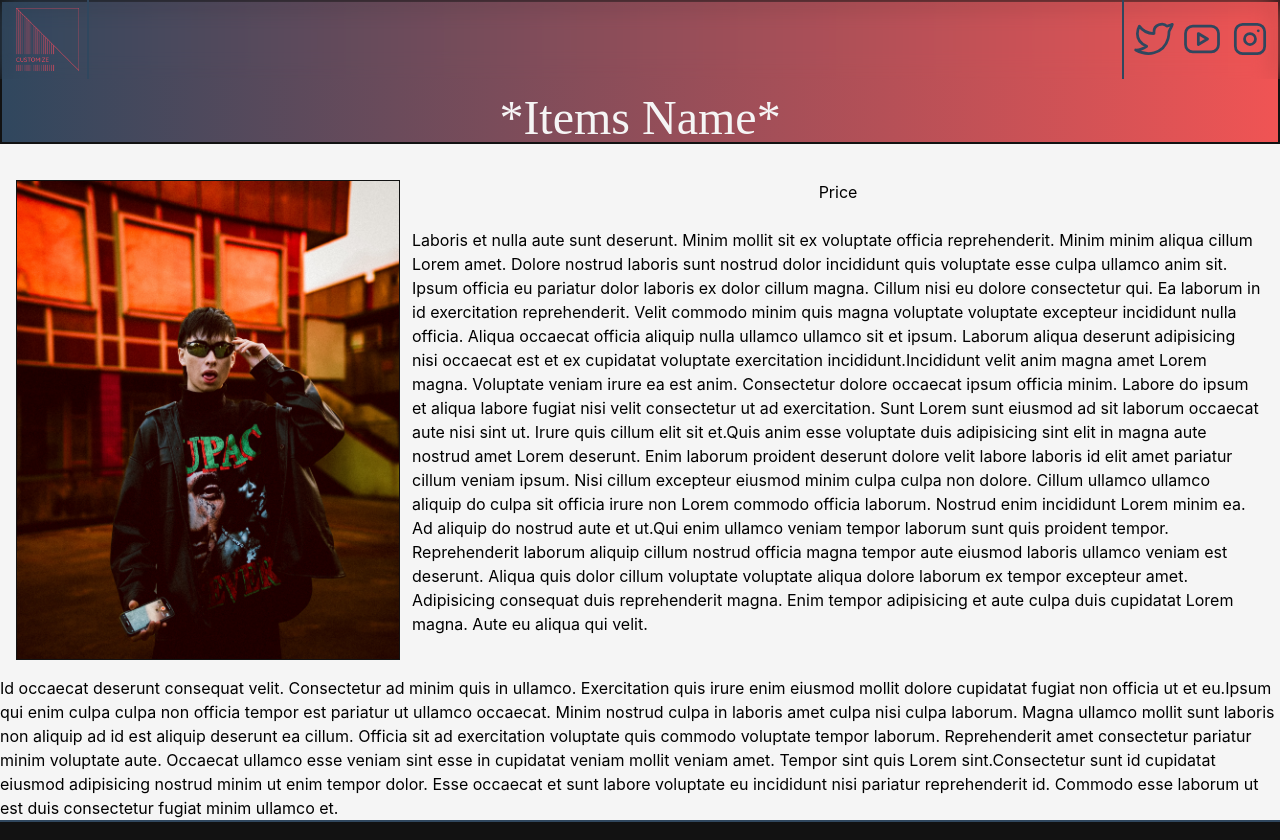
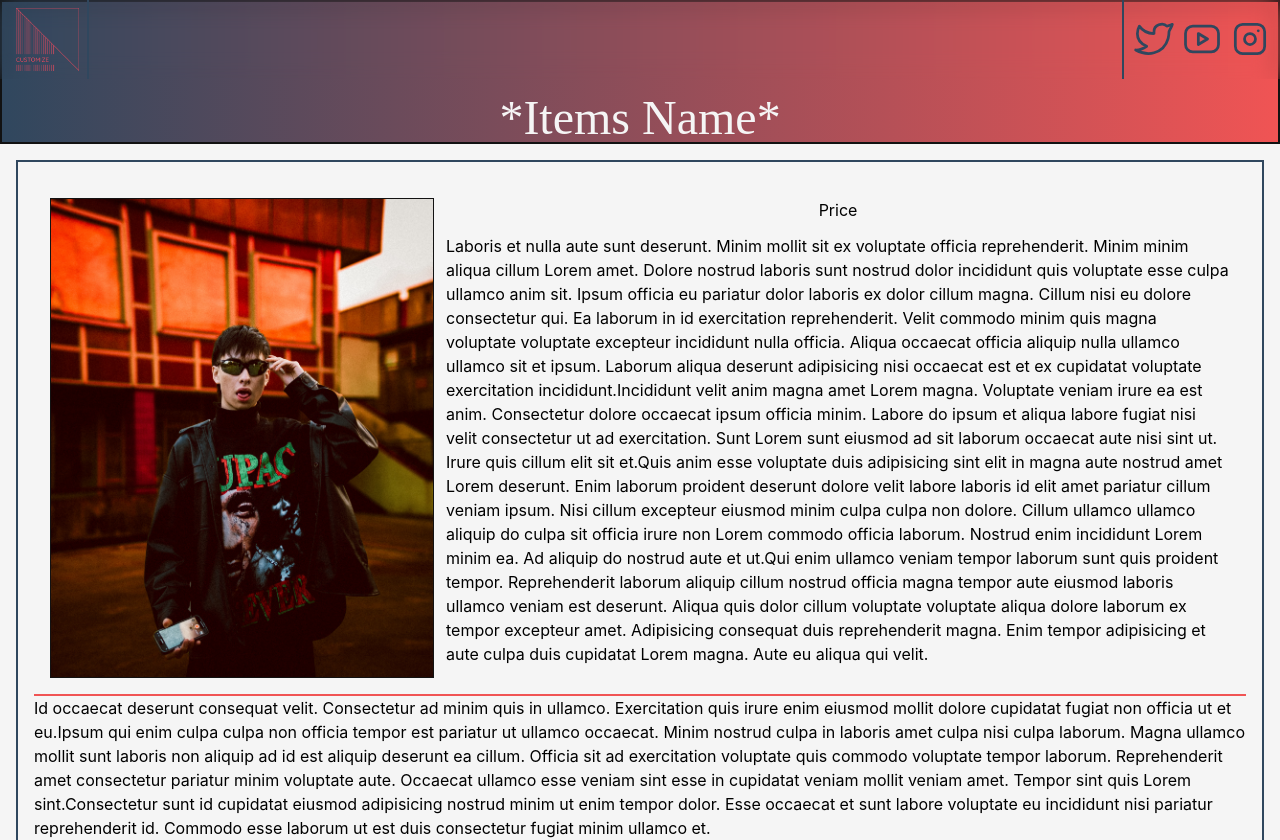
Before and after one commit to JovitoAddo/prtfl2, a React (Create React App) app: page /items in a window 1280 px wide. Shown: the top 840 px of the page. Built offline with nearby package versions, Linux system fonts and the light colour scheme.

Commit message:
adding skeleton

```diff
--- a/src/Pages/ItemPage.js
+++ b/src/Pages/ItemPage.js
@@ -14,8 +14,8 @@ const ItemPage = () => {
         </h1>
       </header>
 
-      <body as div className="grid pt-5">
-        <div className="flex justify-around gap-3 p-4">
+      <body as div className="grid pt-5 border-2 border-customblue p-4 m-4">
+        <div className="grid sm:flex justify-around gap-3 p-4 border-b-2 border-customred">
           <img
             src={Models.np1}
             alt=""
@@ -57,8 +57,8 @@ const ItemPage = () => {
           </div>
         </div>
 
-        <div className="">
-          <comments as div className="">
+        <comments as div className="">
+          <div className="">
             Id occaecat deserunt consequat velit. Consectetur ad minim quis in
             ullamco. Exercitation quis irure enim eiusmod mollit dolore
             cupidatat fugiat non officia ut et eu.Ipsum qui enim culpa culpa non
@@ -73,8 +73,8 @@ const ItemPage = () => {
             Esse occaecat et sunt labore voluptate eu incididunt nisi pariatur
             reprehenderit id. Commodo esse laborum ut est duis consectetur
             fugiat minim ullamco et.
-          </comments>
-        </div>
+          </div>
+        </comments>
       </body>
     </div>
   );
```
